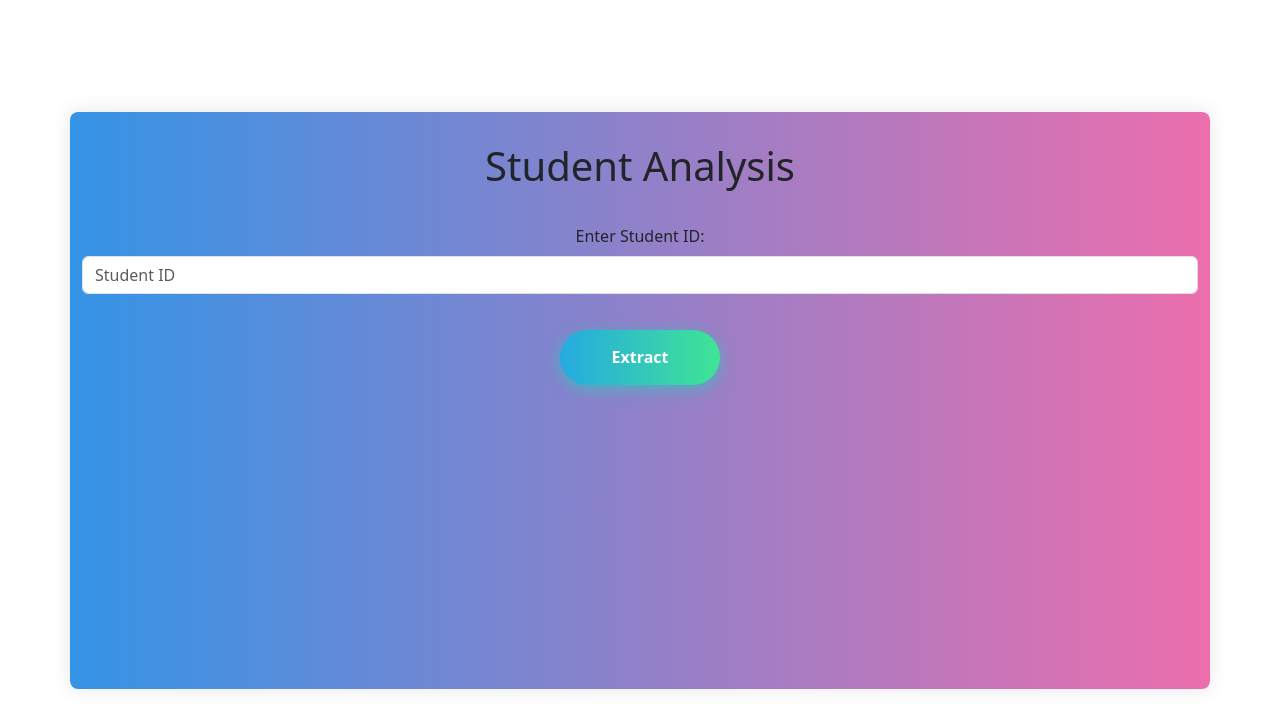
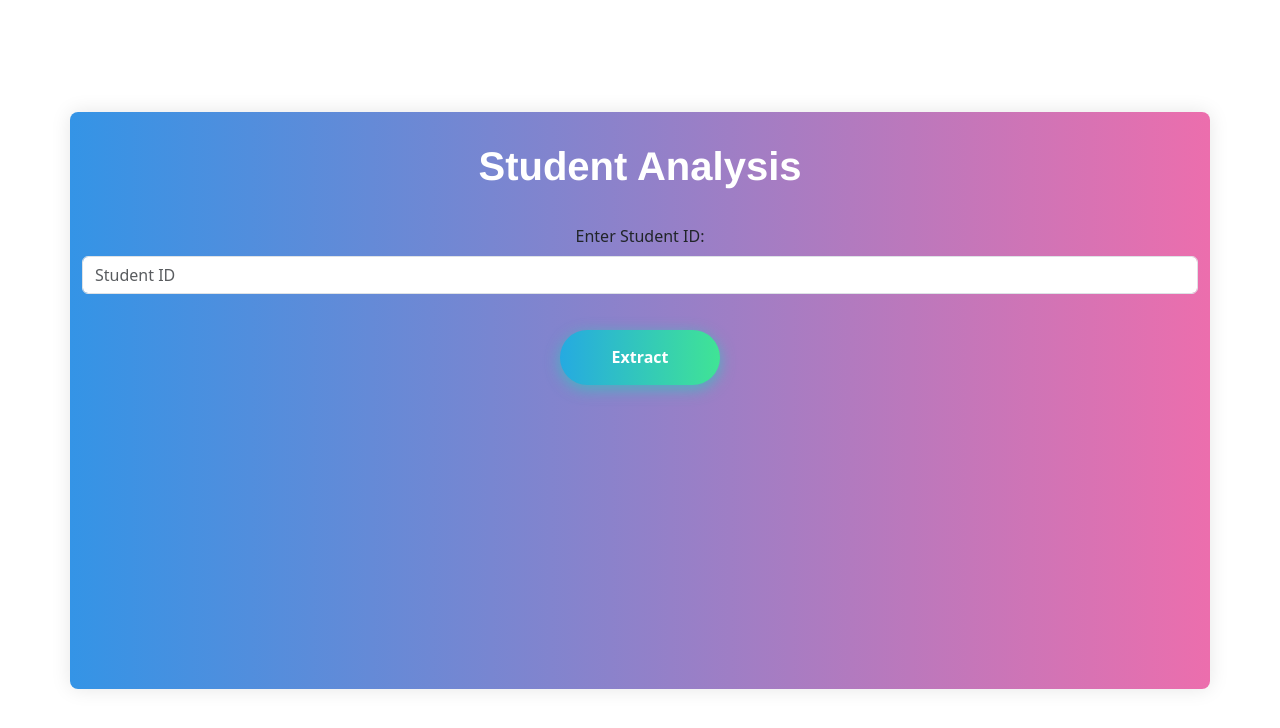
Before and after one commit to hari169m/Stud-Analysis, a plain HTML site: page index.html in a window 1280 px wide. Drawn offline with nearby package versions, Linux system fonts and the light colour scheme.

Commit message:
Update index.html

```diff
--- a/index.html
+++ b/index.html
@@ -10,10 +10,12 @@
 </head>
 <body>
     <div class="container">
-        <h1 class="mb-4 ">Student Analysis</h1>
+        <h1 style="color: #ffffff;font-weight: bolder;
+        font-family: 'Franklin Gothic Medium', 'Arial Narrow', Arial, sans-serif;" class="mb-4">Student Analysis</h1>
+
 
         <div class="mb-3">
-            <label for="studentId" class="form-label">Enter Student ID:</label>
+            <label style="font-weight: 500;" for="studentId" class="form-label">Enter Student ID:</label>
             <input type="text" id="studentId" class="form-control" placeholder="Student ID">
         </div>
 
```
